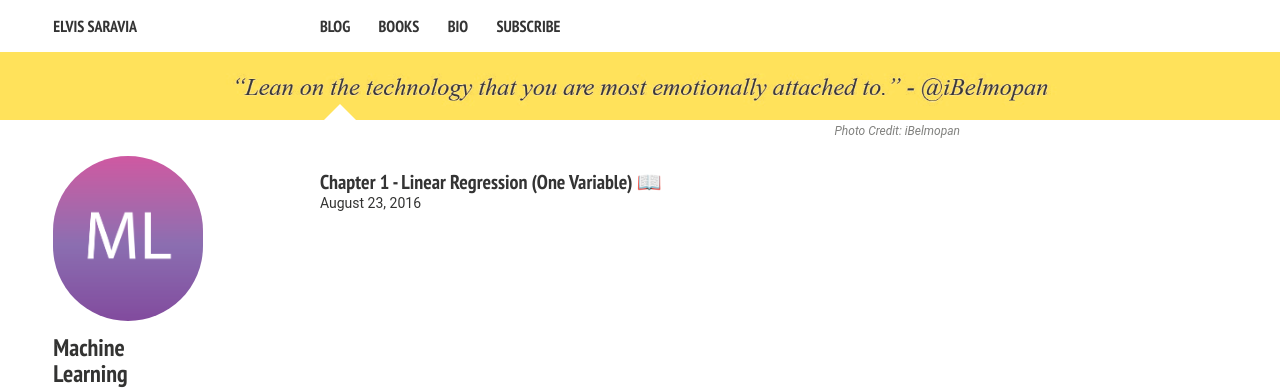
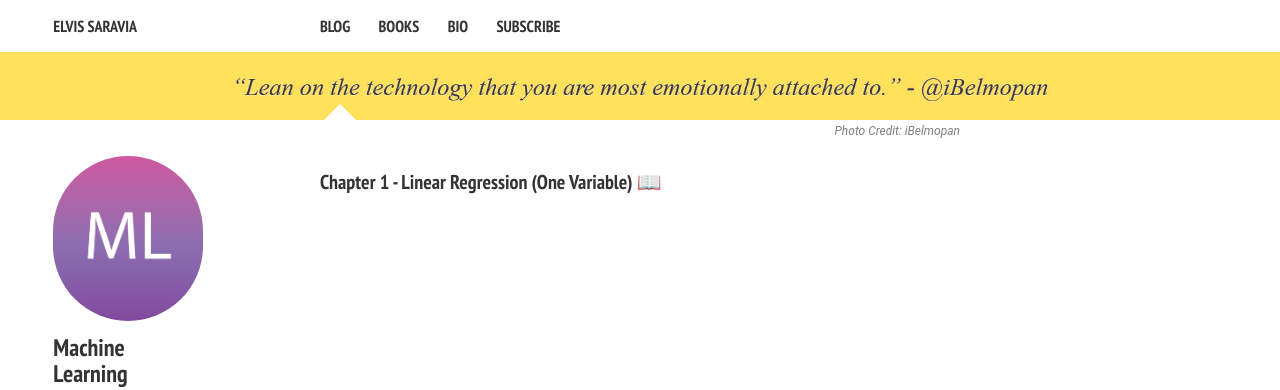
Before and after one commit to omarsar/friendly_machine_learning, a Jekyll site: the page built from index.md, in a window 1280 px wide. Shown: the top 390 px of the page. Built offline with Jekyll 4.4.1, drawn with Linux system fonts in a browser that asks for light colours; nearby versions of some CDN libraries; emoji names are drawn with the system emoji font.

Commit message:
update date

```diff
--- a/_layouts/home.html
+++ b/_layouts/home.html
@@ -37,14 +37,14 @@
   </div>
   <div id="index">
     <!--<h3><a href="{{ site.url}}/posts/">Recent Projects</a></h3>-->
-    {% for post in site.posts limit:5 %}
+    {% for post in site.posts limit:12 %}
     <article>
       {% if post.link %}
         <h2 class="link-post"><a href="{{ site.url }}{{ post.url }}" title="{{ post.title }}">{{ post.title }}</a> <a href="{{ post.link }}" target="_blank" title="{{ post.title }}"><i class="fa fa-link"></i></h2>
       {% else %}
         <h2><a href="{{ site.url }}{{ post.url }}" title="{{ post.title }}">{{ post.title }}</a></h2>
         <!--<p>{{ post.excerpt | strip_html | truncate: 160 }}</p>-->
-        <p class="byline"> <time datetime="{{ post.date | date_to_xmlschema }}">{{ post.date | date: "%B %d, %Y" }}</time></p>
+        <!--<p class="byline"> <time datetime="{{ post.date | date_to_xmlschema }}">{{ post.date | date: "%B %d, %Y" }}</time></p>-->
       {% endif %}
     </article>
     {% endfor %}
```
